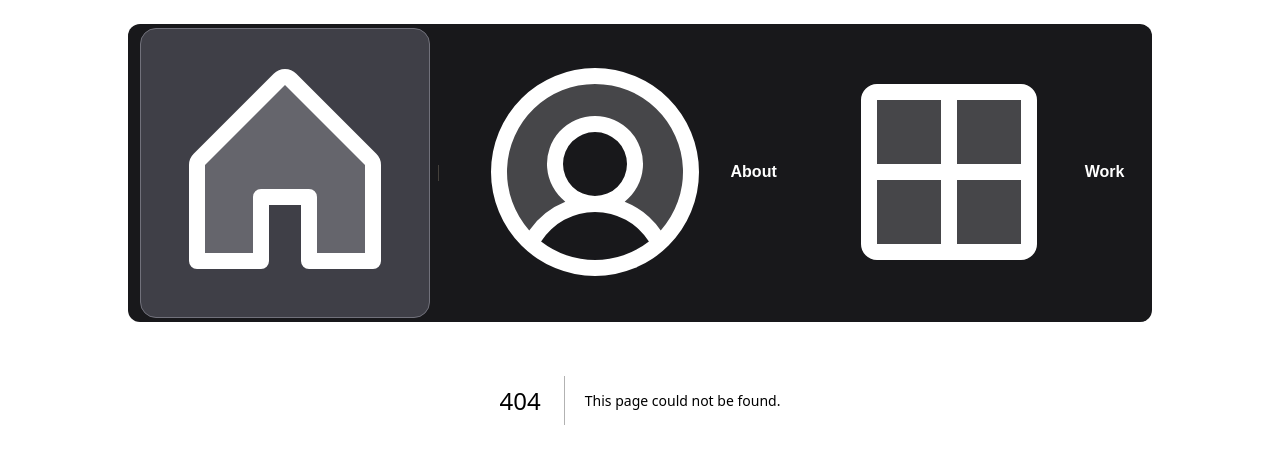
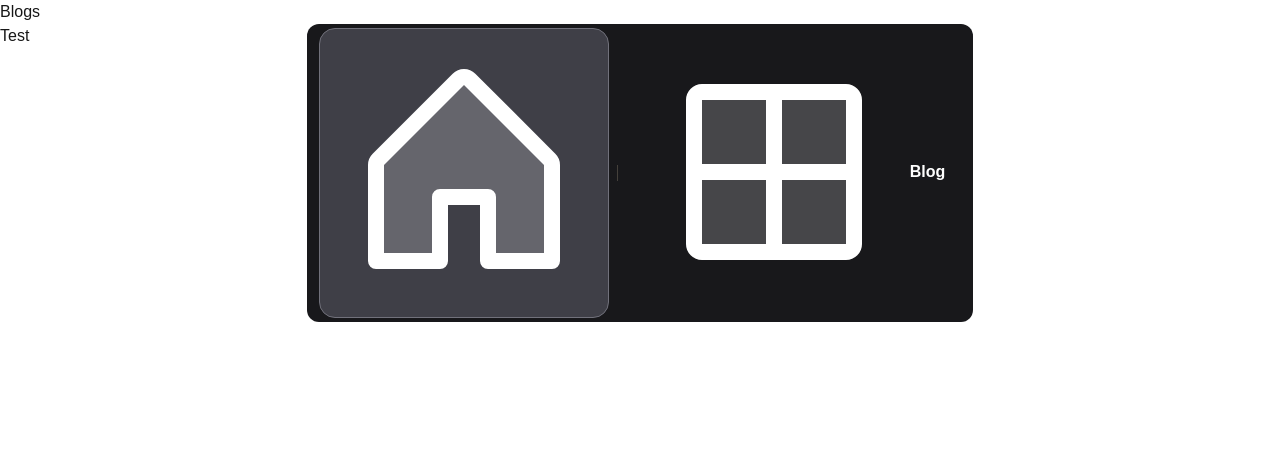
Before and after one commit to emrekupcuoglu/portfolio, a Next.js app: page /blog in a window 1280 px wide. Before the commit this address had no page. Shown: the top 464 px of the page. Built offline with nearby package versions, Linux system fonts and the light colour scheme.

Commit message:
Removed work and about navlinks, added blog navlink, changed navlink logic, and added blog page blank page

```diff
--- a/src/Components/Header.tsx
+++ b/src/Components/Header.tsx
@@ -38,28 +38,16 @@ function Header() {
           </li>
           <li className="p-1">
             <NavLink
-              href="#about"
+              href="/blog"
               className="flex items-center gap-2 font-bold text-white"
-              isActive={active === "#about"}
-              setActive={() => setActive("#about")}
-            >
-              <span>
-                <Image src={aboutIcon} alt="" />
-              </span>
-              <span>About</span>
-            </NavLink>
-          </li>
-          <li className="p-1">
-            <NavLink
-              href="#work"
-              className="flex items-center gap-2 font-bold text-white"
-              isActive={active === "#work"}
-              setActive={() => setActive("#work")}
+              isActive={active === "/blog"}
+              setActive={() => setActive("/blog")}
+              isSamePage={false}
             >
               <span>
                 <Image src={workIcon} alt="" />
               </span>
-              <span>Work</span>
+              <span>Blog</span>
             </NavLink>
           </li>
         </ul>
--- a/src/Components/NavLink.tsx
+++ b/src/Components/NavLink.tsx
@@ -1,6 +1,7 @@
 "use client";
 
 import { cn } from "@/lib/utils";
+import Link from "next/link";
 
 function NavLink({
   children,
@@ -8,32 +9,19 @@ function NavLink({
   className,
   isActive = false,
   setActive,
+  isSamePage = false,
 }: {
   children: React.ReactNode;
   href: string;
   className?: string;
   isActive: boolean;
   setActive: (section: string) => void;
+  isSamePage?: boolean;
 }) {
-  function onClick(e: React.MouseEvent<HTMLAnchorElement>) {
-    e.preventDefault();
-
-    if (href === "/") {
-      window.scrollTo({ top: 0, behavior: "smooth" });
-      window.history.pushState(null, "", "/");
-    } else {
-      document.querySelector(href)?.scrollIntoView({
-        behavior: "smooth",
-      });
-      window.history.pushState(null, "", href);
-    }
-    setActive(href);
-  }
-
   return (
-    <a
-      onClick={onClick}
+    <Link
       href={href}
+      onClick={() => setActive(href)}
       className={cn(
         "rounded-2xl p-4",
         className,
@@ -42,7 +30,7 @@ function NavLink({
       )}
     >
       {children}
-    </a>
+    </Link>
   );
 }
 
--- /dev/null
+++ b/src/app/blog/page.tsx
@@ -0,0 +1,10 @@
+import Link from "next/link";
+
+export default function BlogsPage() {
+  return (
+    <div>
+      <h1>Blogs</h1>
+      <Link href="/blog/test">Test</Link>
+    </div>
+  );
+}
```
